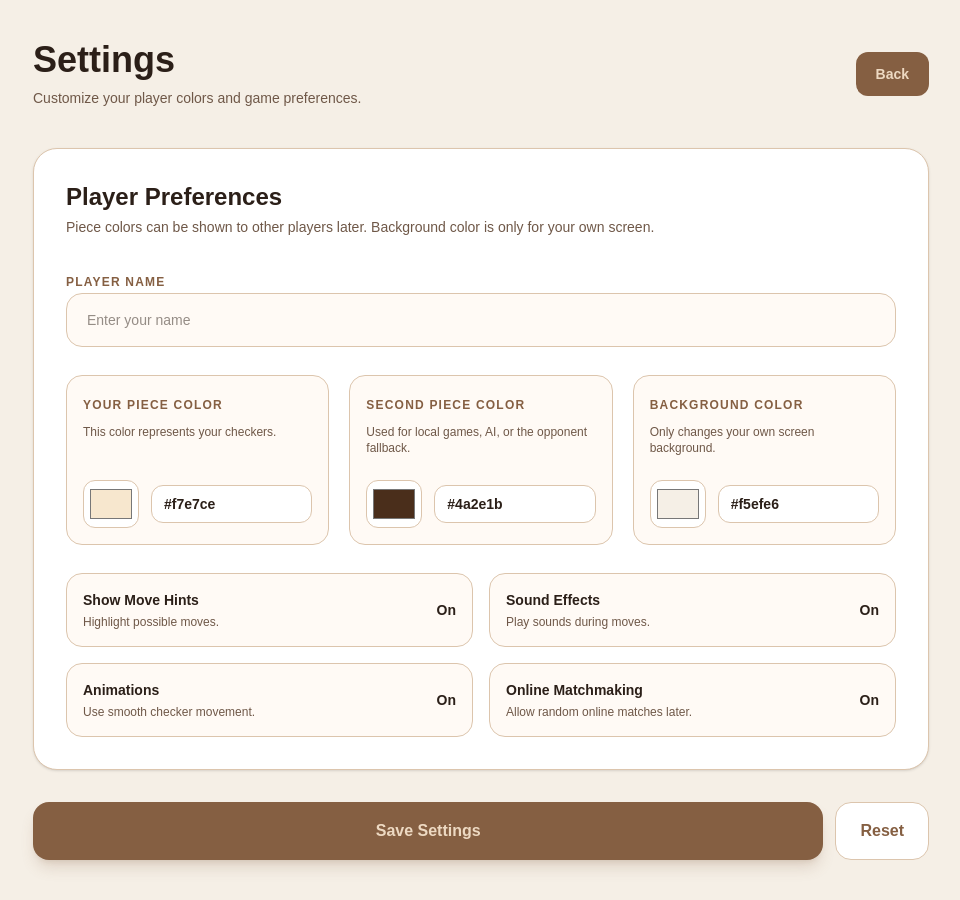
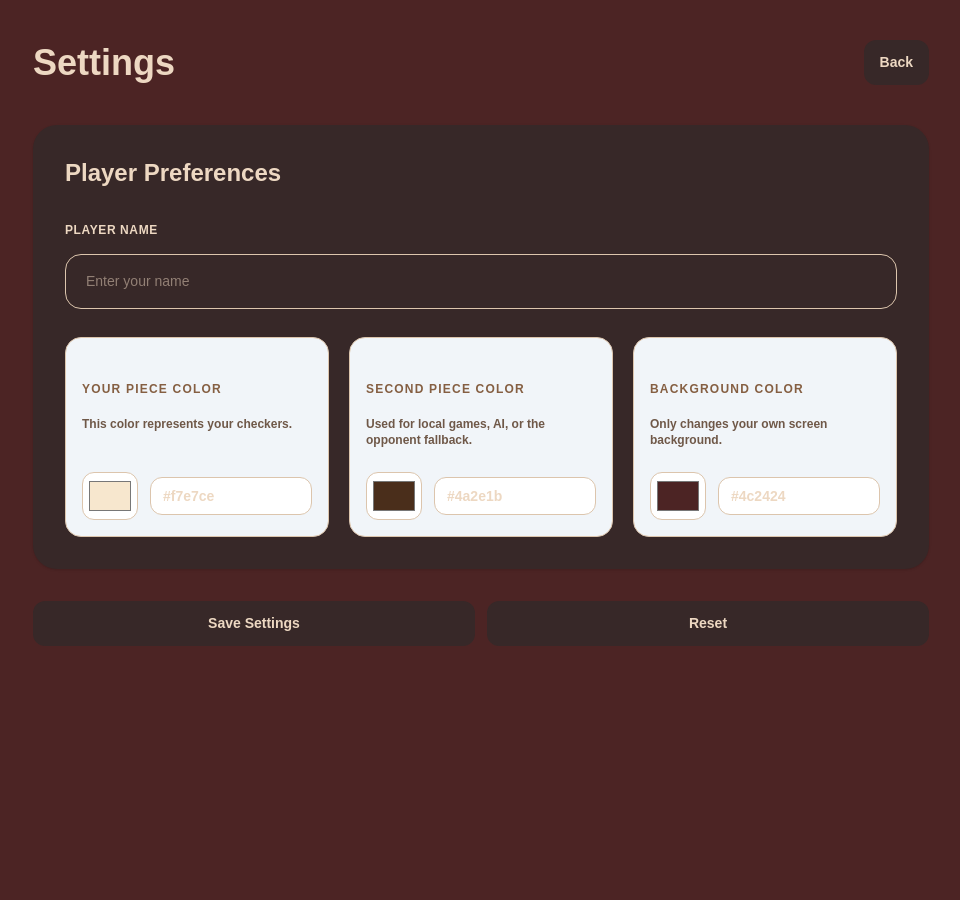
Before and after one commit to Lucas-Urbanski/Checkers, a Next.js app: page /settings in a window 1280 px wide. Shown: the whole page, without its empty margins (159-1119 px from the left). After the commit the page ends 800 px from the top, so only its background shows below. Built offline with nearby package versions, Linux system fonts and the light colour scheme.

Commit message:
background color

```diff
--- a/app/game/page.tsx
+++ b/app/game/page.tsx
@@ -16,7 +16,7 @@ type CheckerSettings = {
 const DEFAULT_SETTINGS: CheckerSettings = {
   myPieceColor: "#f7e7ce",
   opponentPieceColor: "#4a2e1b",
-  backgroundColor: "#f5efe6",
+  backgroundColor: "#4c2424",
 };
 
 const DEFAULT_BOARD: BoardState = [
--- a/app/page.tsx
+++ b/app/page.tsx
@@ -11,7 +11,7 @@ const MENU_ITEMS = [
 
 export default function Home() {
   return (
-    <div className="flex flex-col items-center w-full h-full gap-8">
+    <div className="flex flex-col items-center w-full min-h-screen bg-[#4c2424] gap-8">
       <div className="flex flex-col m-12">
         <h1 className="text-6xl text-[#edd9c2] text-center font-bold mb-20">Checkers</h1>
 
--- a/app/settings/page.tsx
+++ b/app/settings/page.tsx
@@ -19,7 +19,7 @@ const defaultSettings: CheckerSettings = {
   playerName: "",
   myPieceColor: "#f7e7ce",
   opponentPieceColor: "#4a2e1b",
-  backgroundColor: "#f5efe6",
+  backgroundColor: "#4c2424",
   showHints: true,
   soundEffects: true,
   animations: true,
@@ -93,36 +93,26 @@ export default function Settings() {
 
   return (
     <main
-      className="min-h-screen px-6 py-10 text-[#2b1f18]"
+      className="title min-h-screen px-6 py-10 "
       style={{ backgroundColor: settings.backgroundColor }}
     >
       <div className="mx-auto max-w-4xl">
         <header className="mb-10 flex items-center justify-between">
-          <div>
-            <h1 className="text-4xl font-black">Settings</h1>
-            <p className="mt-2 text-sm font-medium text-[#6f5848]">
-              Customize your player colors and game preferences.
-            </p>
-          </div>
+          <h1 className="text-4xl font-black">Settings</h1>
 
           <Link
             href="/"
-            className="rounded-xl bg-[#855f42] px-5 py-3 text-sm font-bold text-[#edd9c2] transition hover:bg-[#6f4d34]"
+            className="button"
           >
             Back
           </Link>
         </header>
 
-        <section className="rounded-3xl border border-[#dcc5ad] bg-white p-8 shadow-sm">
+        <section className="card rounded-3xl p-8 shadow-sm">
           <h2 className="text-2xl font-black">Player Preferences</h2>
-          <p className="mt-1 text-sm text-[#6f5848]">
-            Piece colors can be shown to other players later. Background color
-            is only for your own screen.
-          </p>
-
           <div className="mt-8 space-y-7">
             <div className="space-y-2">
-              <label className="text-xs font-black uppercase tracking-widest text-[#855f42]">
+              <label className="label">
                 Player Name
               </label>
               <input
@@ -131,7 +121,7 @@ export default function Settings() {
                   updateSetting("playerName", event.target.value)
                 }
                 placeholder="Enter your name"
-                className="w-full rounded-2xl border border-[#dcc5ad] bg-[#fffaf5] px-5 py-4 text-sm font-medium outline-none transition focus:border-[#855f42] focus:bg-white"
+                className="input"
               />
             </div>
 
@@ -158,44 +148,7 @@ export default function Settings() {
               />
             </div>
 
-            <div className="grid gap-4 sm:grid-cols-2">
-              <ToggleButton
-                title="Show Move Hints"
-                description="Highlight possible moves."
-                checked={settings.showHints}
-                onClick={() => updateSetting("showHints", !settings.showHints)}
-              />
 
-              <ToggleButton
-                title="Sound Effects"
-                description="Play sounds during moves."
-                checked={settings.soundEffects}
-                onClick={() =>
-                  updateSetting("soundEffects", !settings.soundEffects)
-                }
-              />
-
-              <ToggleButton
-                title="Animations"
-                description="Use smooth checker movement."
-                checked={settings.animations}
-                onClick={() =>
-                  updateSetting("animations", !settings.animations)
-                }
-              />
-
-              <ToggleButton
-                title="Online Matchmaking"
-                description="Allow random online matches later."
-                checked={settings.onlineMatchmaking}
-                onClick={() =>
-                  updateSetting(
-                    "onlineMatchmaking",
-                    !settings.onlineMatchmaking,
-                  )
-                }
-              />
-            </div>
           </div>
         </section>
 
@@ -203,7 +156,7 @@ export default function Settings() {
           <button
             type="button"
             onClick={saveSettings}
-            className="flex-1 rounded-2xl bg-[#855f42] px-6 py-4 font-black text-[#edd9c2] shadow-lg shadow-[#855f42]/20 transition hover:bg-[#6f4d34]"
+            className="button w-1/2"
           >
             Save Settings
           </button>
@@ -211,22 +164,18 @@ export default function Settings() {
           <button
             type="button"
             onClick={resetSettings}
-            className="rounded-2xl border border-[#dcc5ad] bg-white px-6 py-4 font-black text-[#855f42] transition hover:bg-[#edd9c2]"
+            className="button w-1/2"
           >
             Reset
           </button>
         </div>
 
         {saved && (
-          <p className="mt-4 text-center text-sm font-bold text-green-700">
+          <p className="mt-4 text-center text-sm font-bold text-green-600">
             Settings saved successfully.
           </p>
         )}
       </div>
-
-      {saved && (
-        <p className="text-green-400 m-2 ">Settings saved successfully.</p>
-      )}
     </main>
   );
 }
@@ -243,7 +192,7 @@ function ColorPicker({
   onChange: (value: string) => void;
 }) {
   return (
-    <div className="rounded-2xl border border-[#dcc5ad] bg-[#fffaf5] p-4">
+    <div className="rounded-2xl border border-[#dcc5ad] bg-slate-100 p-4">
       <label className="text-xs font-black uppercase tracking-widest text-[#855f42]">
         {title}
       </label>
--- a/styles/globals.css
+++ b/styles/globals.css
@@ -1,7 +1,7 @@
 @import "tailwindcss";
 
 :root {
-  --background: #262626;
+  --background: #4c2424;
   --foreground: #ededed;
   --color-background: var(--background);
   --color-foreground: var(--foreground);
@@ -11,7 +11,7 @@
 
 @media (prefers-color-scheme: dark) {
   :root {
-    --background: #262626;
+    --background: #4c2424;
     --foreground: #ededed;
   }
 }
```
